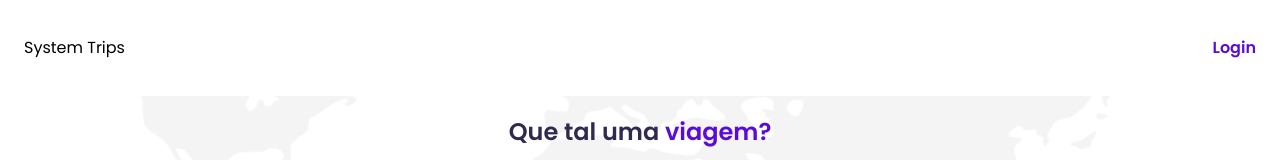
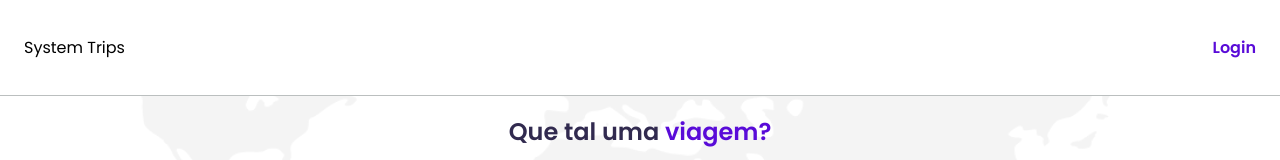
Before and after one commit to diegocgayoso/reserve-system, a Next.js app: page / in a window 1280 px wide. Shown: the top 160 px of the page. Built offline with nearby package versions, Linux system fonts and the light colour scheme; no server answers; the database is empty.

Commit message:
feat: add Links to Header and ajust style

```diff
--- a/src/components/Header.tsx
+++ b/src/components/Header.tsx
@@ -4,24 +4,41 @@ import { signIn, signOut, useSession } from "next-auth/react";
 import { AiOutlineMenu, AiOutlineClose } from "react-icons/ai";
 import Image from "next/image";
 import { useState } from "react";
+import Link from "next/link";
 
 const Header = () => {
   const { status, data } = useSession();
   const [menuIsOpen, setMenuIsOpen] = useState(false);
 
+  const handleLoginClick = () => signIn();
+
+  const handleLogoutClick = () => {
+    setMenuIsOpen(false);
+    signOut();
+  };
+
+  const handleMenuClick = () => setMenuIsOpen(!menuIsOpen);
+
   return (
-    <header className="container mx-auto p-6 py-0 h-24 bg-branco flex items-center justify-between">
-      <h2>System Trips</h2>
+    <div className="container mx-auto p-6 py-0 h-24 bg-branco flex items-center justify-between lg:border-b lg:border-cinza-claro">
+      <Link href="/">
+        <h2 className="hover:text-roxo transition duration-500 cursor-pointer">System Trips</h2>
+      </Link>
 
+      {status === "unauthenticated" && (
+        <button className="text-roxo font-semibold" onClick={handleLoginClick}>
+          Login
+        </button>
+      )}
       {status === "authenticated" && data.user && (
         <div
-          className="border border-roxo-light rounded-3xl px-4 py-2 flex items-center gap-4 relative"
+          className=" flex items-center gap-3 border-cinza-claro border border-solid rounded-full p-2 px-3 relative"
           onClick={() => setMenuIsOpen(!menuIsOpen)}
         >
           {menuIsOpen ? (
-            <AiOutlineClose className="text-cinza" size={16} />
+            <AiOutlineClose className="text-cinza cursor-pointer" size={16} />
           ) : (
-            <AiOutlineMenu className="text-cinza" size={16} />
+            <AiOutlineMenu className="text-cinza cursor-pointer" size={16} />
           )}
 
           <Image
@@ -33,10 +50,16 @@ const Header = () => {
           />
 
           {menuIsOpen && (
-            <div className="mt-2 rounded-md bg-branco shadow-lg absolute top-12 left-0">
+            <div className="z-50 absolute top-14 left-0 w-full h-[100px] bg-white rounded-lg shadow-md flex flex-col justify-center items-center">
+              <Link href="/my-trips" onClick={() => setMenuIsOpen(false)}>
+                <button className="text-roxo pb-2 border-b border-cinza border-solid text-sm font-semibold cursor-pointer">
+                  Minhas Viagens
+                </button>
+              </Link>
+
               <button
-                onClick={() => signOut()}
-                className="block px-4 py-2 w-full text-sm text-cinza hover:bg-roxo-light"
+                className="text-roxo pt-2 text-sm font-semibold cursor-pointer"
+                onClick={handleLogoutClick}
               >
                 Logout
               </button>
@@ -44,17 +67,7 @@ const Header = () => {
           )}
         </div>
       )}
-      {status === "unauthenticated" && (
-        <div>
-          <button
-            className="text-roxo font-semibold"
-            onClick={() => signIn()}
-          >
-            Login
-          </button>
-        </div>
-      )}
-    </header>
+    </div>
   );
 };
 export default Header;
```
